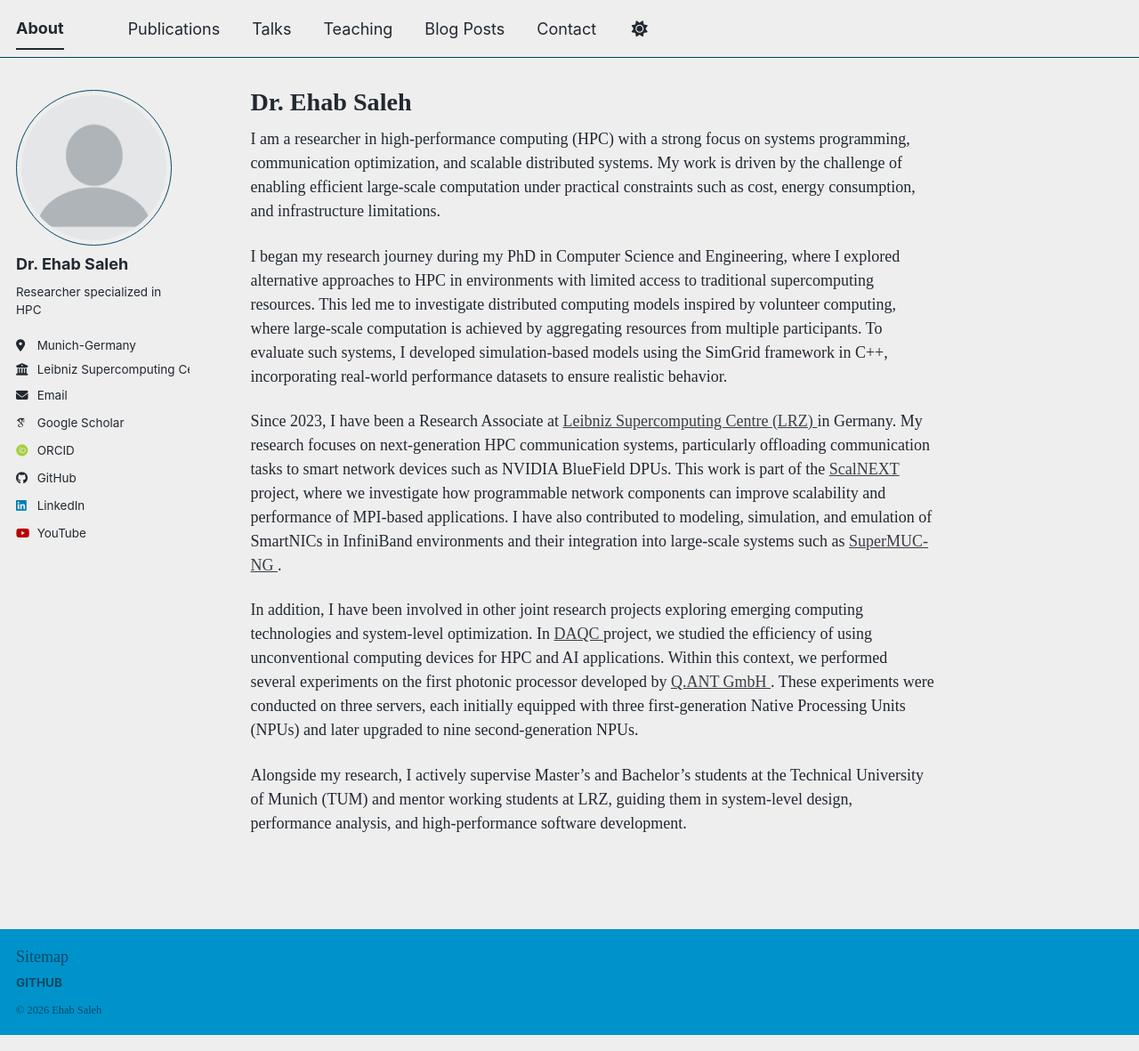
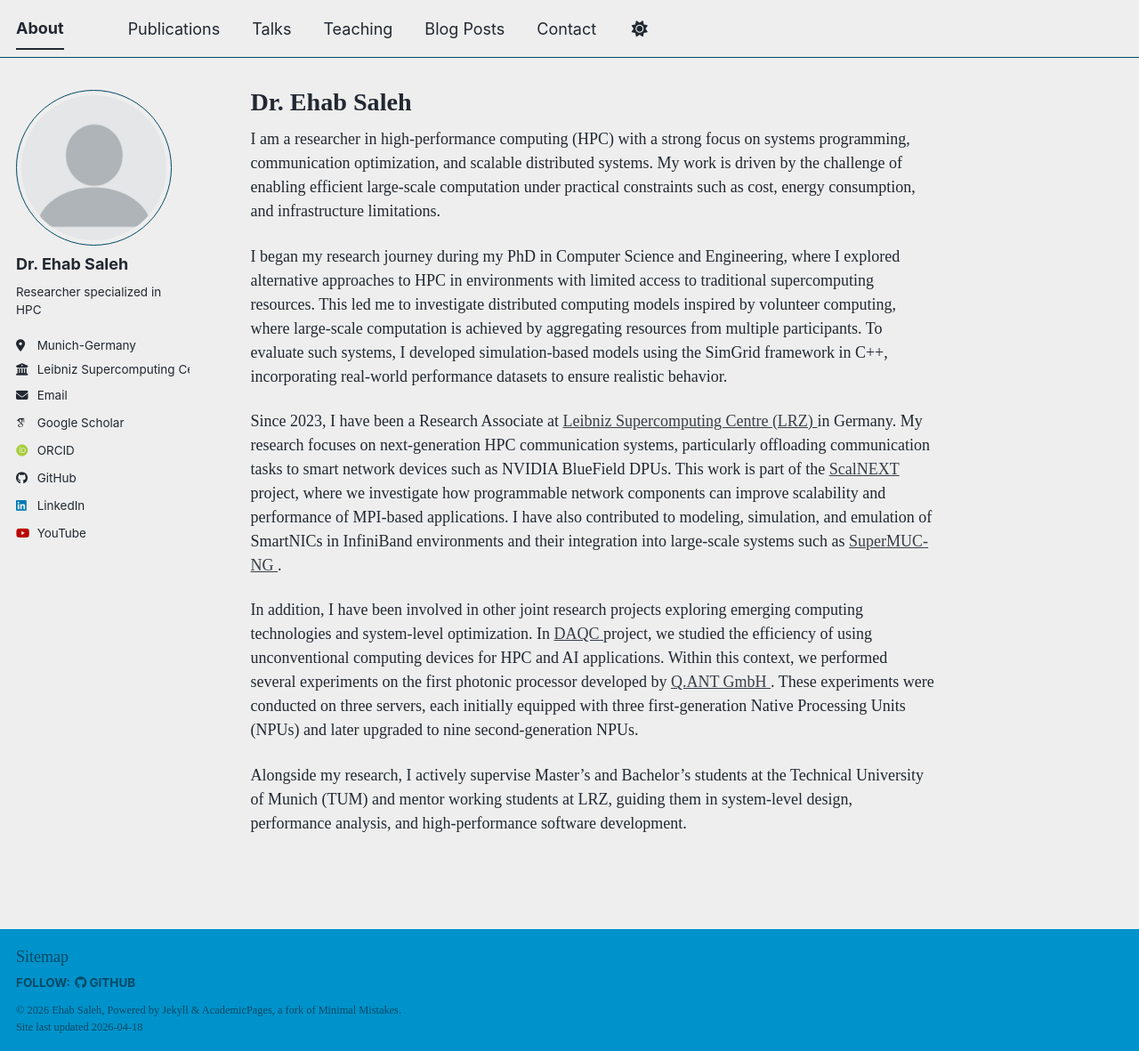
Before and after one commit to ehabosaleh/ehabosaleh.github.io, a Jekyll site: the page built from _pages/about.md, in a window 1280 px wide and 1181 px high. Shown: the whole window at 89% size. Built offline with Jekyll 4.4.1, drawn with Linux system fonts in a browser that asks for light colours; some web fonts are replaced; a script bundle is joined from its source files by our own code; library files that are not in the unit come from our copies.

Commit message:
Enhance footer with social links and copyright info

```diff
--- a/_includes/footer.html
+++ b/_includes/footer.html
@@ -1,13 +1,25 @@
 {% include base_path %}
 
+{% if site.author.github or site.author.bitbucket or site.atom_feed.hide != true %}
 <div class="page__footer-follow">
   <ul class="social-icons">
+    {% if site.data.ui-text[site.locale].follow_label %}
+      <li><strong>{{ site.data.ui-text[site.locale].follow_label }}</strong></li>
+    {% endif %}
     {% if site.author.github %}
-      <li><a href="https://github.com/{{ site.author.github }}">GitHub</a></li>
+      <li><a href="https://github.com/{{ site.author.github }}"><i class="fab fa-github" aria-hidden="true"></i> GitHub</a></li>
+    {% endif %}
+    {% if site.author.bitbucket %}
+      <li><a href="https://bitbucket.org/{{ site.author.bitbucket }}"><i class="fab fa-bitbucket" aria-hidden="true"></i> Bitbucket</a></li>
+    {% endif %}
+    {% if site.atom_feed.hide != true %}
+    <!-- <li><a href="{% if site.atom_feed.path %}{{ site.atom_feed.path }}{% else %}{{ base_path }}/feed.xml{% endif %}"><i class="fa fa-fw fa-rss-square" aria-hidden="true"></i> {{ site.data.ui-text[site.locale].feed_label | default: "Feed" }}</a></li> -->
     {% endif %}
   </ul>
 </div>
+{% endif %}
 
 <div class="page__footer-copyright">
-  &copy; {{ site.time | date: '%Y' }} {{ site.name | default: site.title }}
+  &copy; {{ site.time | date: '%Y' }} {{ site.name | default: site.title }}, {{ site.data.ui-text[site.locale].powered_by | default: "Powered by" }} <a href="https://jekyllrb.com" rel="nofollow">Jekyll</a> &amp; <a href="https://github.com/academicpages/academicpages.github.io">AcademicPages</a>, a fork of <a href="https://mademistakes.com/work/minimal-mistakes-jekyll-theme/" rel="nofollow">Minimal Mistakes</a>.<br />
+  Site last updated {{ "now" | date: '%Y-%m-%d' }}
 </div>
```
